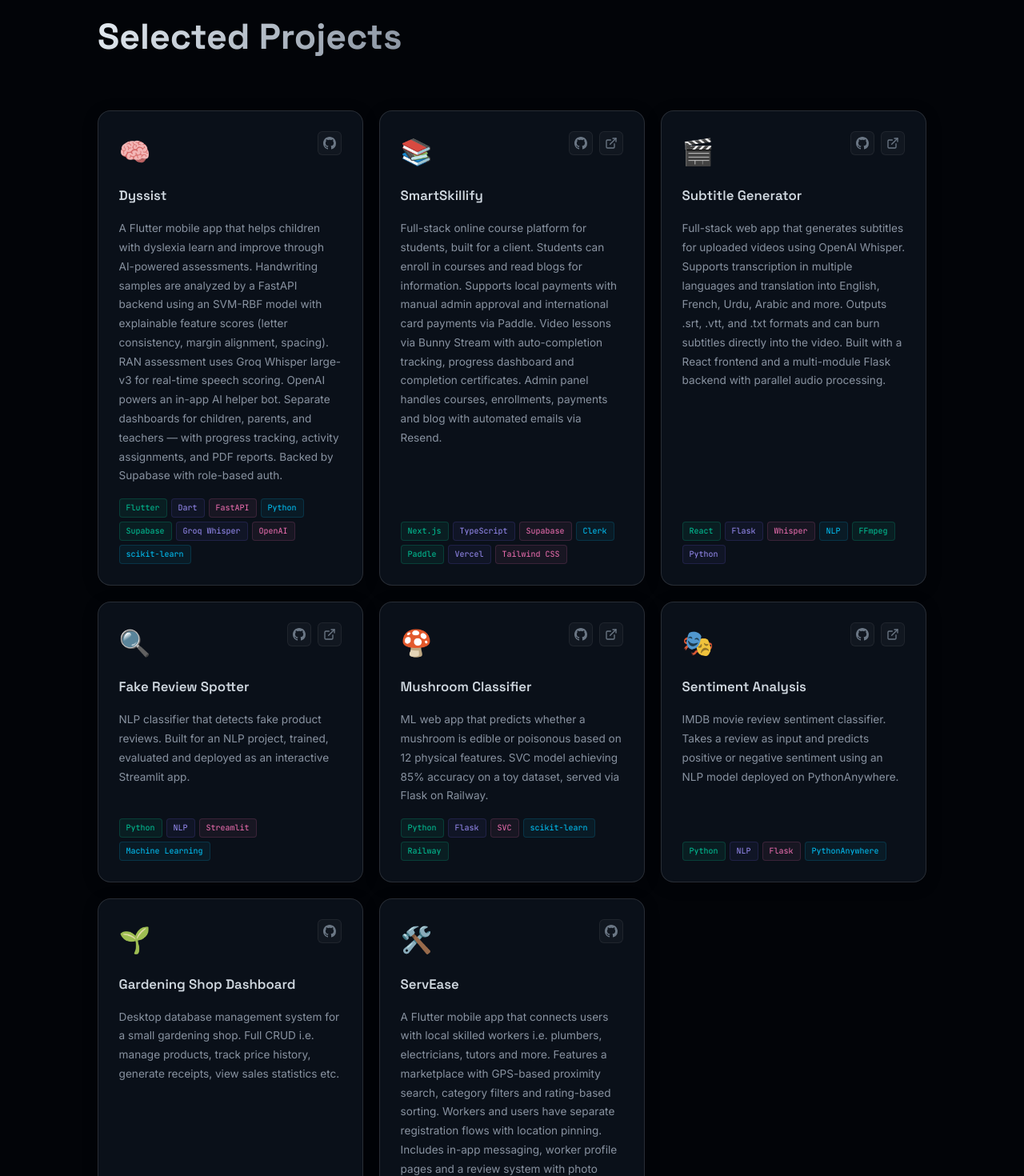
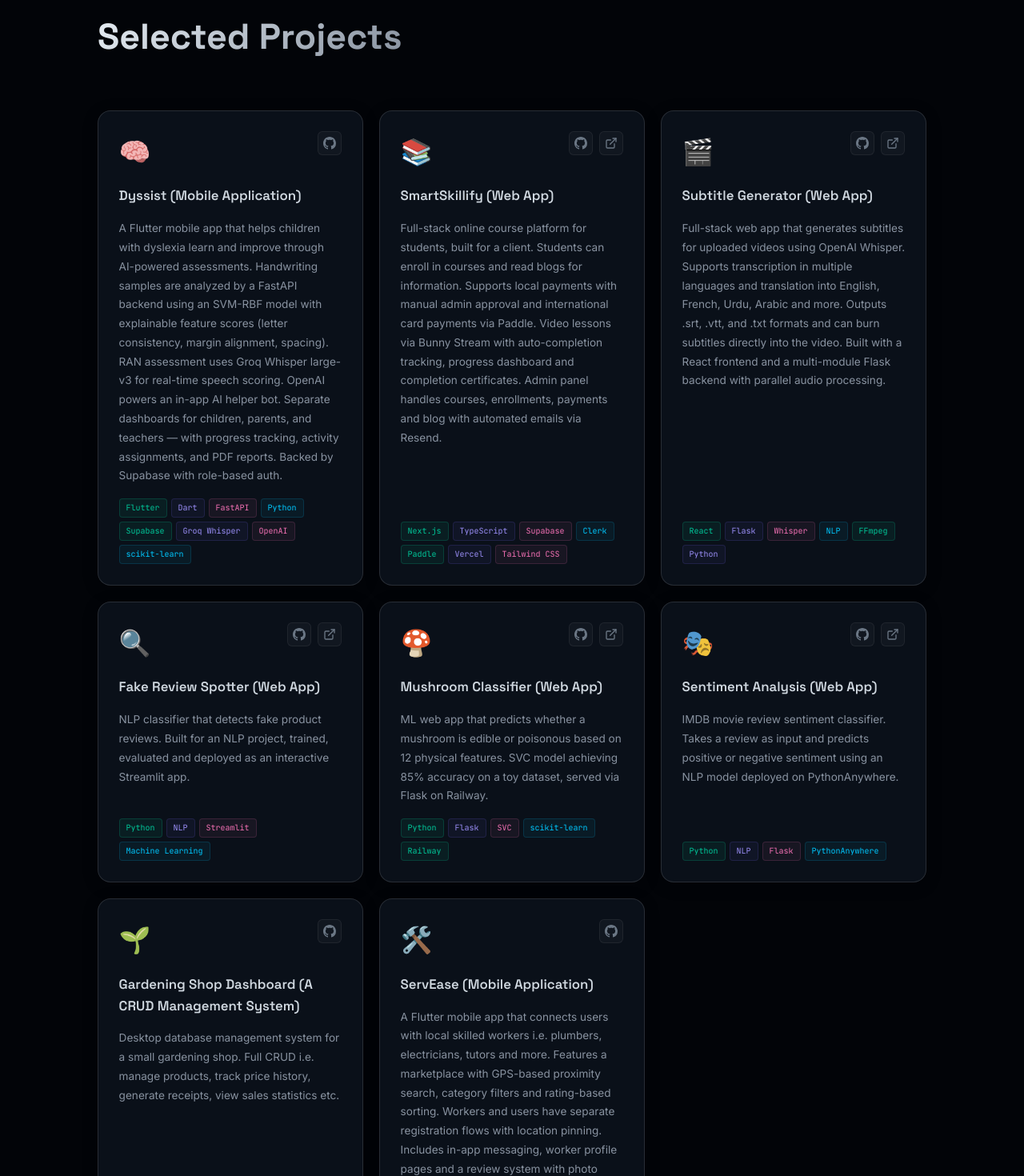
Before and after one commit to Fatima-I/portfolio, a React (Vite) app: page / in a window 1280 px wide. Shown: the part 1608-3078 px from the top of the page at 80% size. Built offline with nearby package versions, Linux system fonts and the light colour scheme.

Commit message:
minor changes

```diff
--- a/src/data/index.js
+++ b/src/data/index.js
@@ -21,8 +21,8 @@ export const personal = {
 
 export const projects = [
   {
-    id: 1,
-    title: "Dyssist",
+    id: 6,
+    title: "Dyssist (Mobile Application)",
     emoji: "🧠",
     description: "A Flutter mobile app that helps children with dyslexia learn and improve through AI-powered assessments. Handwriting samples are analyzed by a FastAPI backend using an SVM-RBF model with explainable feature scores (letter consistency, margin alignment, spacing). RAN assessment uses Groq Whisper large-v3 for real-time speech scoring. OpenAI powers an in-app AI helper bot. Separate dashboards for children, parents, and teachers — with progress tracking, activity assignments, and PDF reports. Backed by Supabase with role-based auth.",
     tags: ["Flutter", "Dart", "FastAPI", "Python", "Supabase", "Groq Whisper", "OpenAI", "scikit-learn"],
@@ -31,8 +31,8 @@ export const projects = [
     featured: true,
   },
   {
-    id: 2,
-    title: "SmartSkillify",
+    id: 1,
+    title: "SmartSkillify (Web App)",
     emoji: "📚",
     description: "Full-stack online course platform for students, built for a client. Students can enroll in courses and read blogs for information. Supports local payments with manual admin approval and international card payments via Paddle. Video lessons via Bunny Stream with auto-completion tracking, progress dashboard and completion certificates. Admin panel handles courses, enrollments, payments and blog with automated emails via Resend.",
     tags: ["Next.js", "TypeScript", "Supabase", "Clerk", "Paddle", "Vercel", "Tailwind CSS"],
@@ -41,8 +41,8 @@ export const projects = [
     featured: true,
   },
   {
-    id: 3,
-    title: "Subtitle Generator",
+    id: 2,
+    title: "Subtitle Generator (Web App)",
     emoji: "🎬",
     description: "Full-stack web app that generates subtitles for uploaded videos using OpenAI Whisper. Supports transcription in multiple languages and translation into English, French, Urdu, Arabic and more. Outputs .srt, .vtt, and .txt formats and can burn subtitles directly into the video. Built with a React frontend and a multi-module Flask backend with parallel audio processing.",
     tags: ["React", "Flask", "Whisper", "NLP", "FFmpeg", "Python"],
@@ -51,8 +51,8 @@ export const projects = [
     featured: true,
   },
   {
-    id: 4,
-    title: "Fake Review Spotter",
+    id: 3,
+    title: "Fake Review Spotter (Web App)",
     emoji: "🔍",
     description: "NLP classifier that detects fake product reviews. Built for an NLP project, trained, evaluated and deployed as an interactive Streamlit app.",
     tags: ["Python", "NLP", "Streamlit", "Machine Learning"],
@@ -61,8 +61,8 @@ export const projects = [
     featured: true,
   },
   {
-    id: 5,
-    title: "Mushroom Classifier",
+    id: 4,
+    title: "Mushroom Classifier (Web App)",
     emoji: "🍄",
     description: "ML web app that predicts whether a mushroom is edible or poisonous based on 12 physical features. SVC model achieving 85% accuracy on a toy dataset, served via Flask on Railway.",
     tags: ["Python", "Flask", "SVC", "scikit-learn", "Railway"],
@@ -71,8 +71,8 @@ export const projects = [
     featured: false,
   },
   {
-    id: 6,
-    title: "Sentiment Analysis",
+    id: 5,
+    title: "Sentiment Analysis (Web App)",
     emoji: "🎭",
     description: "IMDB movie review sentiment classifier. Takes a review as input and predicts positive or negative sentiment using an NLP model deployed on PythonAnywhere.",
     tags: ["Python", "NLP", "Flask", "PythonAnywhere"],
@@ -82,7 +82,7 @@ export const projects = [
   },
   {
     id: 7,
-    title: "Gardening Shop Dashboard",
+    title: "Gardening Shop Dashboard (A CRUD Management System)",
     emoji: "🌱",
     description: "Desktop database management system for a small gardening shop. Full CRUD i.e. manage products, track price history, generate receipts, view sales statistics etc.",
     tags: ["Python", "PyQt5", "SQL Server", "Desktop App"],
@@ -92,7 +92,7 @@ export const projects = [
   },
   {
     id: 8,
-    title: "ServEase",
+    title: "ServEase (Mobile Application)",
     emoji: "🛠️",
     description: "A Flutter mobile app that connects users with local skilled workers i.e. plumbers, electricians, tutors and more. Features a marketplace with GPS-based proximity search, category filters and rating-based sorting. Workers and users have separate registration flows with location pinning. Includes in-app messaging, worker profile pages and a review system with photo uploads.",
     tags: ["Flutter", "Dart", "Firebase", "GPS", "Maps"],
```
